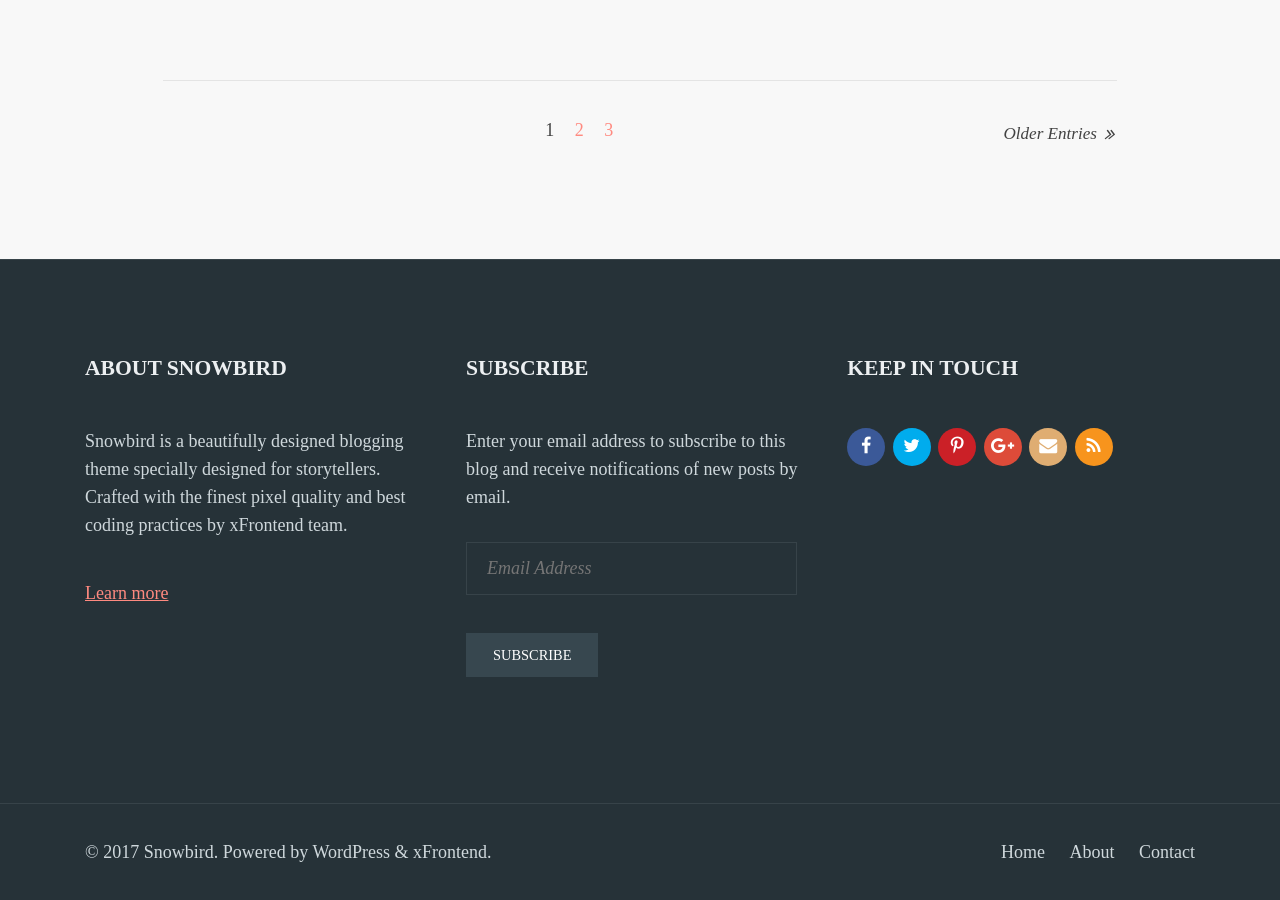
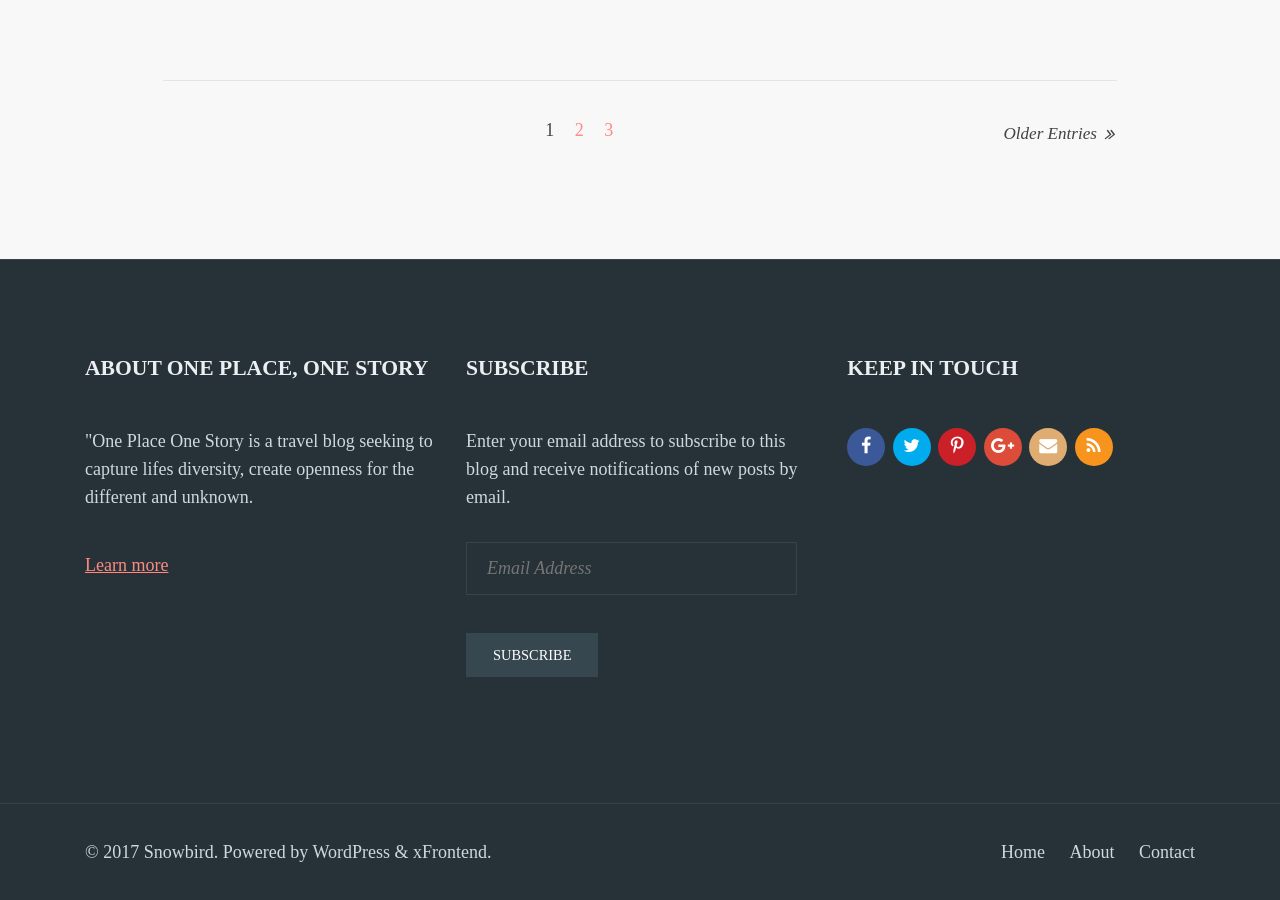
Before and after one commit to pschydlo/blog, a Jekyll site: the page built from index.md, in a window 1280 px wide and 900 px high, scrolled down 1321 px. Built offline with Jekyll 4.4.1, drawn with Linux system fonts in a browser that asks for light colours; some web fonts are replaced; comment, search, counter and statistics services are not loaded.

Commit message:
Adds About text to footer

```diff
--- a/_includes/footer.html
+++ b/_includes/footer.html
@@ -1,7 +1,7 @@
 <footer class="xf__footer" itemtype="http://schema.org/WPFooter" itemscope="itemscope">
 				<div class="widget-area">
 				<div class="xf__container row clear">
-					<div class="column one-third first"><section id="superpack-widget-about-2" class="widget superpack__widget superpack__widget-about"><h3 class="widget-title"><span>About Snowbird</span></h3><div class="superpack__about"><div class="content description"><p>Snowbird is a beautifully designed blogging theme specially designed for storytellers. Crafted with the finest pixel quality and best coding practices by xFrontend team. </p>
+					<div class="column one-third first"><section id="superpack-widget-about-2" class="widget superpack__widget superpack__widget-about"><h3 class="widget-title"><span>About One Place, One Story</span></h3><div class="superpack__about"><div class="content description"><p>"One Place One Story is a travel blog seeking to capture lifes diversity, create openness for the different and unknown. </p>
 <p><a href="https://xfrontend.com/themes/snowbird-wordpress-theme/">Learn more</a></p>
 </div></div></section></div><div class="column one-third"><section id="blog_subscription-2" class="widget jetpack_subscription_widget"><h3 class="widget-title"><span>Subscribe</span></h3>
 			<form action="https://demo.xfrontend.com/snowbird/#" method="post" accept-charset="utf-8" id="subscribe-blog-blog_subscription-2">
```
